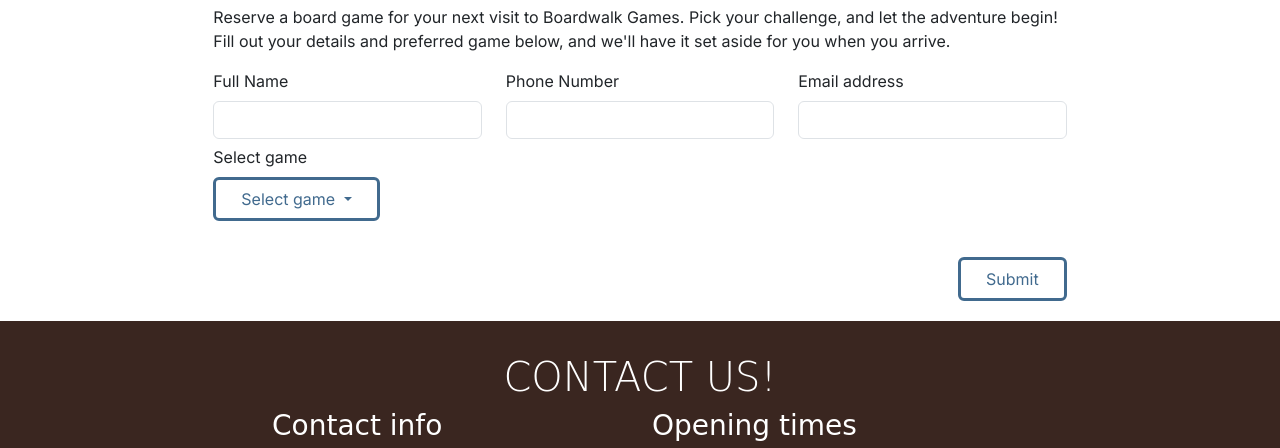
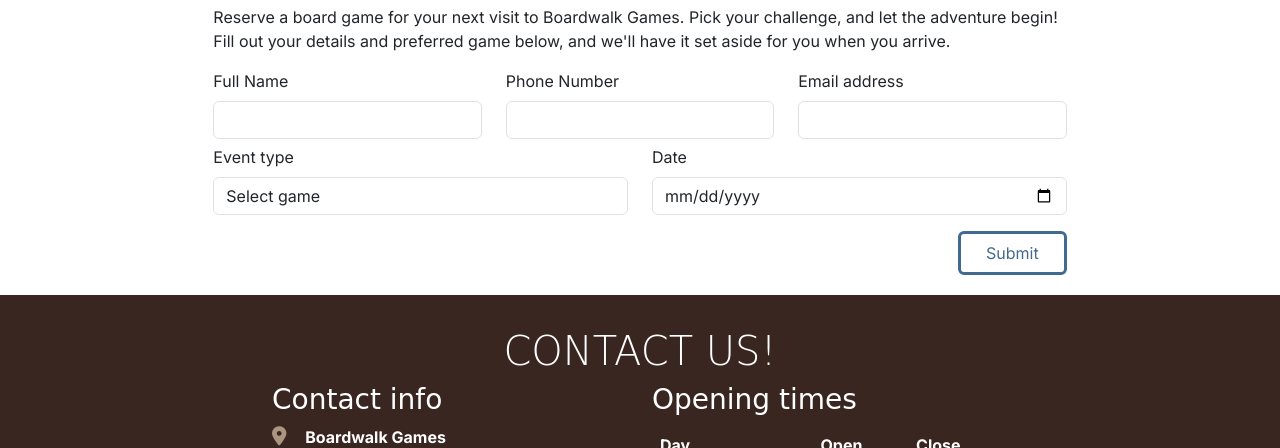
Before and after one commit to EKennard/Boardwalk-Games, a plain HTML site: page game-library.html in a window 1280 px wide. Shown: the part 1641-2089 px from the top of the page. Drawn offline with nearby package versions, Linux system fonts and the light colour scheme.

Commit message:
reservation form comlete, pre validation

```diff
--- a/game-library.html
+++ b/game-library.html
@@ -329,7 +329,7 @@
 
             <div class="reserveInput col-sm-12 col-lg-4">
               <label for="fullName" class="form-label">Full Name</label>
-              <input type="text" class="form-control" id="fullName">
+              <input type="text" class="form-control" id="fullName" required aria-describedby="nameHelp">
             </div>
 
             <div class="reserveInput col-sm-12 col-lg-4">
@@ -342,25 +342,28 @@
               <input type="email" class="form-control" id="exampleInputEmail1" aria-describedby="emailHelp" required>
             </div>
 
-            <div class=" col-sm-12 col-lg-4">
-              <label for="dropdown-menu" class="form-label">Select game</label><br>
-              <button class="btn custom-button-outline dropdown-toggle " type="button" data-bs-toggle="dropdown"
-                aria-expanded="false">
-                Select game
+            <div class=" col-sm-12 col-lg-6">
+              <label for="game-select" class="form-label">Event type</label>
+                <select id="game-select" class="dropdown-toggle form-control" name="game-select" required>
+                  <option value="" selected>Select game</option>
+                  <option value="galaxy-pioneers">Galaxy Pioneers</option>
+                  <option value="mystic-woods">Mystic Woods</option>
+                  <option value="captains-gambit">Captain's Gambit</option>
+                  <option value="critter-quest">Critter Quest</option>
+                  <option value="settlers-og-catan">Setters of Catan</option>
+                  <option value="monoploy">Monopoly</option>
+                  <option value="exploding-kittens">Exploding Kittens</option>
+                  <option value="cluedo">Cluedo</option>
+                </select>
               </button>
 
-              <ul class = "dropdown-menu col-sm-12 col-lg-6">
-                <li><a class="dropdown-item" href="#" onclick="updateSelection('Select game')">Select game</a></li>
-                <li><a class="dropdown-item" href="#" onclick="updateSelection('Galaxy Pioneers')">Galaxy Pioneers</a></li>
-                <li><a class="dropdown-item" href="#" onclick="updateSelection('Mystic Woods')">Mystic Woods</a></li>
-                <li><a class="dropdown-item" href="#" onclick="updateSelection('Critter Quest')">Critter Quest</a></li>
-                <li><a class="dropdown-item" href="#" onclick="updateSelection('Setters of Catan')">Setters of Catan</a></li>
-                <li><a class="dropdown-item" href="#" onclick="updateSelection('Monopoly')">Monopoly</a></li>
-                <li><a class="dropdown-item" href="#" onclick="updateSelection('Exploding Kittens')">Exploding Kittens</a></li>
-                <li><a class="dropdown-item" href="#" onclick="updateSelection('Cluedo')">Cluedo</a></li>
-              </ul>
             </div>
 
+            <div class=" col-sm-12 col-lg-6">
+              <label for="date-select" class="form-label">Date</label>
+              <input type="date" class="form-control" id="date-select" name="date-select" required>
+
+            </div>
           </div>
 
           <button type="submit" class="btn custom-button-outline w-auto reserve-btn">Submit</button>
```
